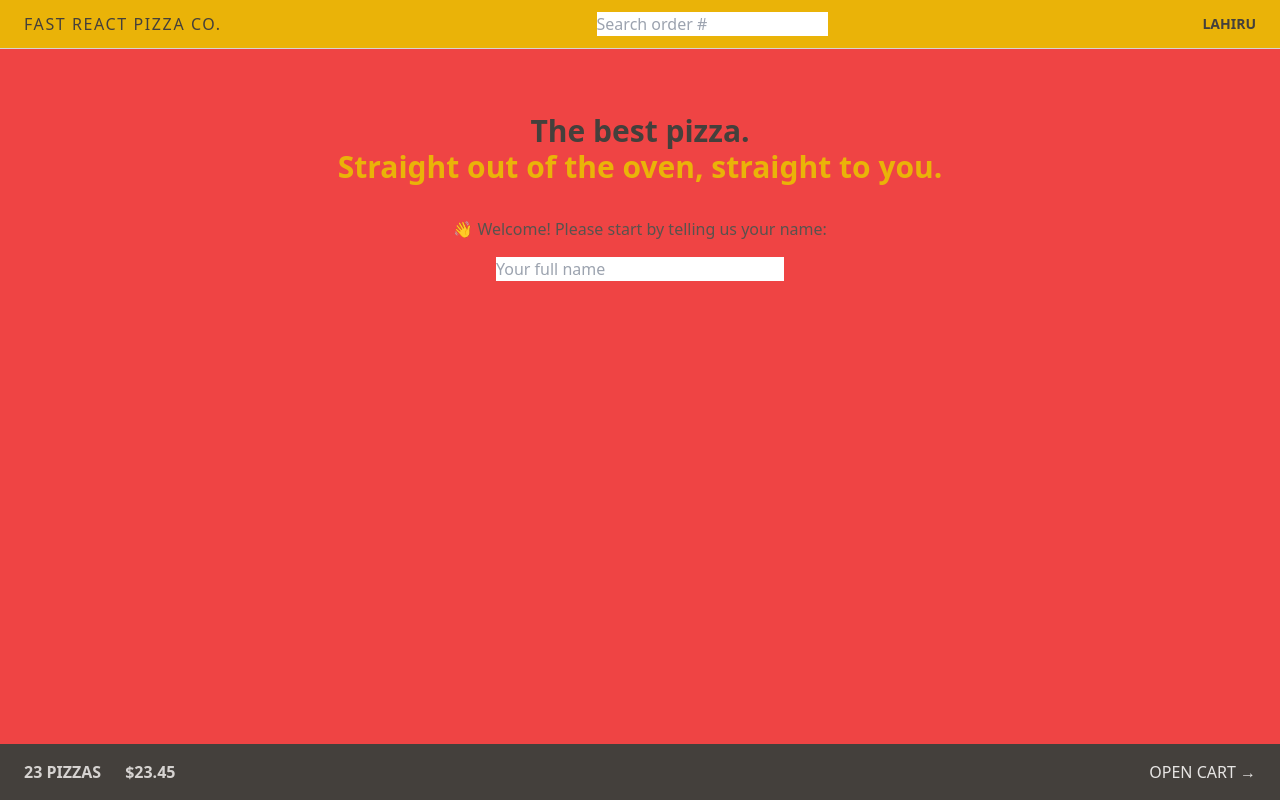
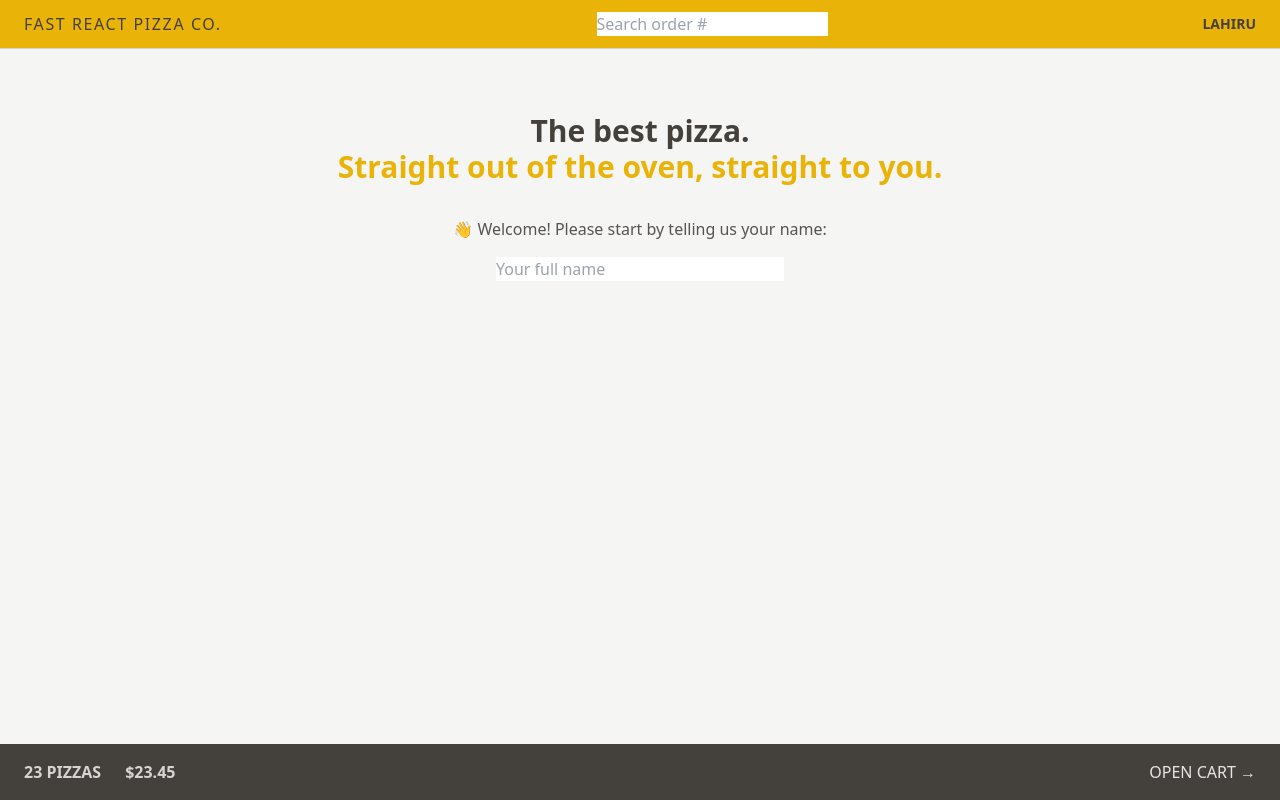
Before and after one commit to lahirujay99/Tailwind-CSS-Demo, a React (Vite) app: page / in a window 1280 px wide. Built offline with nearby package versions, Linux system fonts and the light colour scheme.

Commit message:
added grid, set common styles for every pages

```diff
--- a/src/ui/AppLayout.jsx
+++ b/src/ui/AppLayout.jsx
@@ -8,13 +8,13 @@
   const isLoading = navigation.state === "loading";
 
   return (
-    <div className="grid h-screen grid-rows-[auto_1fr_auto] bg-red-500">
+    <div className="grid h-screen grid-rows-[auto_1fr_auto] ">
       {isLoading && <Loader />}
 
       <Header />
 
-      <div>
-        <main>
+      <div className="overflow-scroll">
+        <main className="mx-auto max-w-3xl">
           <Outlet />
         </main>
       </div>
```
